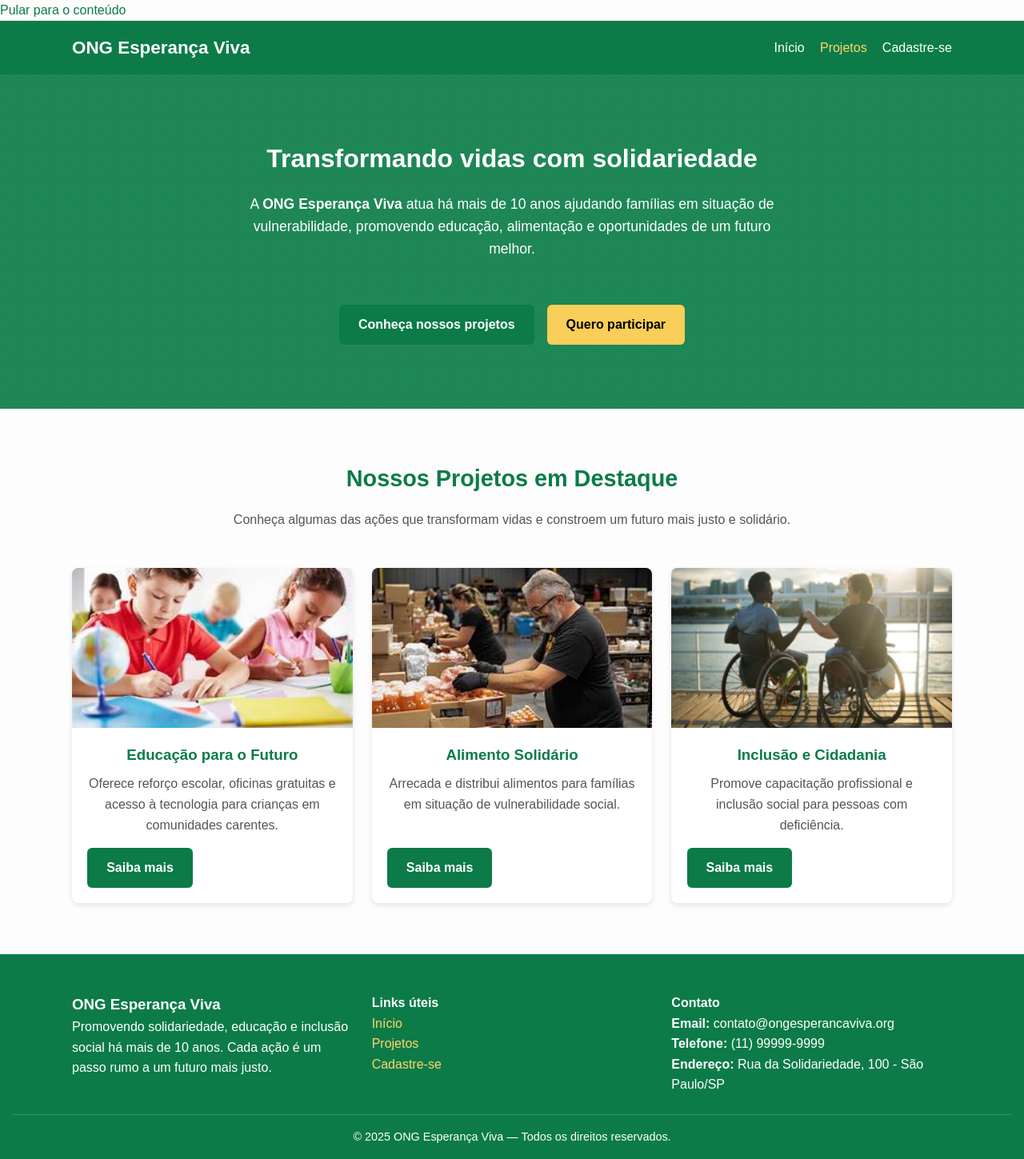
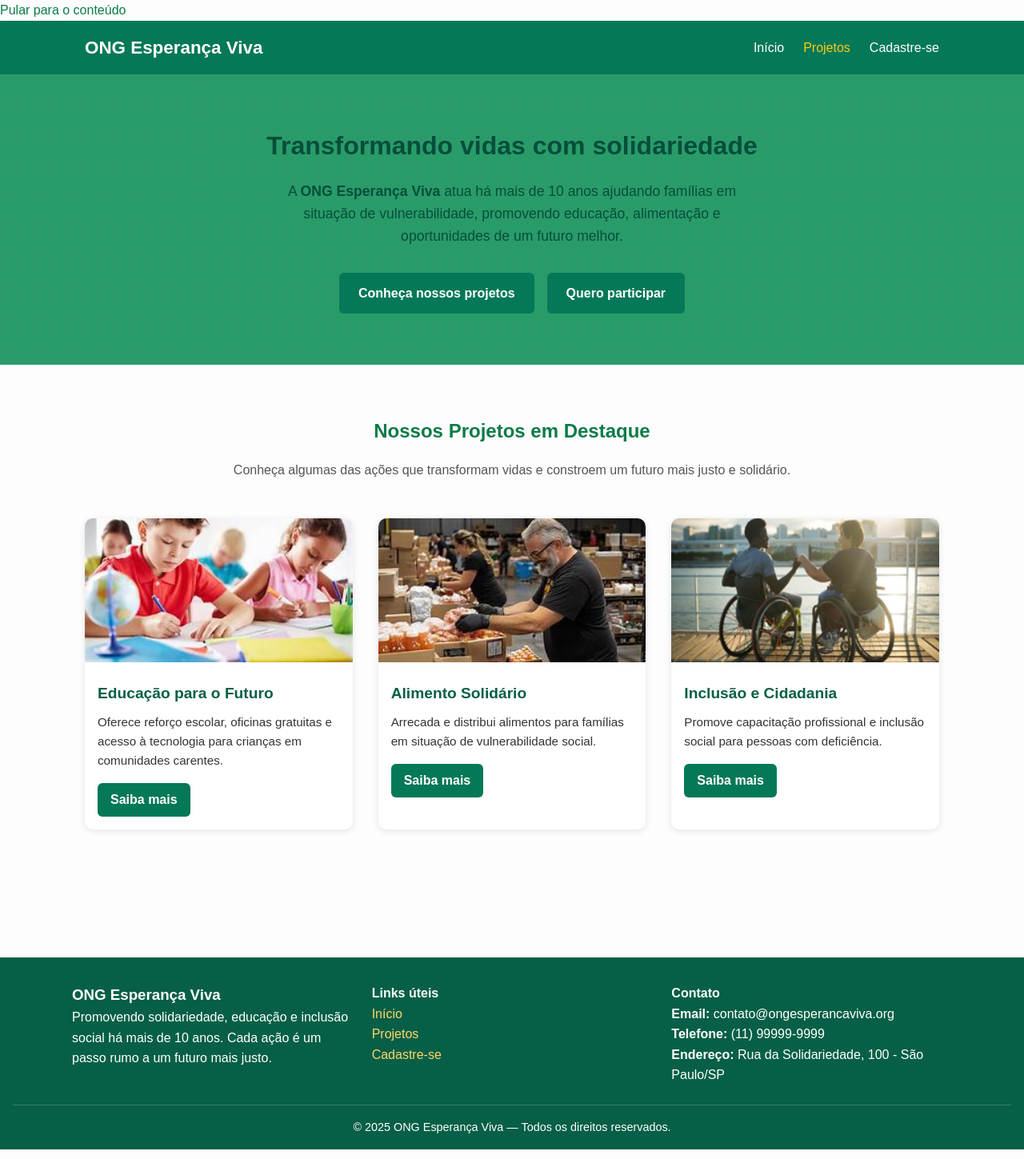
Before and after one commit to Lucas57339/ong-esperanca-viva, a plain HTML site: page index.html in a window 1280 px wide. Shown: the whole page at 80% size. Drawn offline with Linux system fonts and the light colour scheme.

Commit message:
Entrega ll

```diff
--- a/css/layout.css
+++ b/css/layout.css
@@ -1,44 +1,98 @@
-.container {
-  width: 90%;
+header {
+  background-color: #047857;
+  color: #fff;
+  padding: 1rem 0;
+}
+
+header .container {
   max-width: 1100px;
   margin: 0 auto;
+  padding: 0 1rem;
+  display: flex;
+  align-items: center;
+  justify-content: space-between;
 }
 
-section {
-  padding: 4rem 0;
+header .brand {
+  font-size: 1.3rem;
+  font-weight: 700;
 }
 
-.hero .container {
+.menu {
   display: flex;
-  flex-direction: column;
-  align-items: center;
-  justify-content: center;
-  text-align: center;
+  gap: 1.5rem;
+  list-style: none;
 }
 
-.botoes-hero {
-  display: flex;
-  gap: 1rem;
-  justify-content: center;
-  margin-top: 1.5rem;
+.menu a {
+  color: #fff;
+  text-decoration: none;
+  font-weight: 500;
+  transition: color 0.3s;
+}
+
+.menu a:hover,
+.menu a[aria-current="page"] {
+  color: #facc15;
+}
+
+.menu-toggle {
+  display: none;
+  background: none;
+  border: none;
+  color: #fff;
+  font-size: 1.5rem;
+  cursor: pointer;
+}
+
+.hero {
+  background-color: #6ee7b7;
+  color: #064e3b;
+  text-align: center;
+  padding: 4rem 1rem;
+}
+
+.hero h1 {
+  font-size: 2rem;
+  font-weight: 700;
+}
+
+.hero p {
+  font-size: 1.1rem;
+  margin: 1rem auto 2rem;
+  max-width: 600px;
+}
+
+.hero .btn {
+  background-color: #047857;
+  color: white;
+  padding: 0.8rem 1.5rem;
+  border-radius: 6px;
+  text-decoration: none;
+  font-weight: 600;
+  transition: background-color 0.3s ease, transform 0.2s ease;
+}
+
+.hero .btn:hover {
+  background-color: #065f46;
+  transform: translateY(-2px);
 }
 
 .cards-projetos {
   display: grid;
-  grid-template-columns: repeat(auto-fit, minmax(300px, 1fr));
-  gap: 1.5rem;
-  align-items: stretch;
+  grid-template-columns: repeat(auto-fit, minmax(280px, 1fr));
+  gap: 2rem;
+  max-width: 1100px;
+  margin: 3rem auto;
+  padding: 0 1rem;
 }
 
 .card {
-  display: flex;
-  flex-direction: column;
-  justify-content: space-between;
-  background: #fff;
-  border-radius: 8px;
+  background-color: #fff;
+  border-radius: 10px;
+  box-shadow: 0 2px 8px rgba(0, 0, 0, 0.1);
   overflow: hidden;
-  box-shadow: 0 3px 6px rgba(0, 0, 0, 0.1);
-  transition: transform 0.3s;
+  transition: transform 0.3s ease;
 }
 
 .card:hover {
@@ -47,97 +101,168 @@ section {
 
 .card img {
   width: 100%;
-  height: 200px;
+  height: 180px;
   object-fit: cover;
 }
 
 .card-conteudo {
-  flex-grow: 1;
-  display: flex;
-  flex-direction: column;
-  justify-content: space-between;
-  padding: 1.2rem;
+  padding: 1rem;
 }
 
-.card-conteudo h3 {
-  color: #0c7b48;
+.card h3 {
+  color: #065f46;
+  font-size: 1.2rem;
   margin-bottom: 0.5rem;
 }
 
-.card-conteudo p {
-  flex-grow: 1;
+.card p {
+  color: #333;
+  font-size: 0.95rem;
   margin-bottom: 1rem;
-  color: #555;
 }
 
-.card .btn {
-  align-self: flex-start;
+.card a {
+  background-color: #047857;
+  color: white;
+  padding: 0.5rem 1rem;
+  border-radius: 6px;
+  text-decoration: none;
+  font-weight: 600;
+  transition: background-color 0.3s ease;
 }
 
-.grade-impacto {
-  display: grid;
-  grid-template-columns: repeat(auto-fit, minmax(180px, 1fr));
-  gap: 1.5rem;
-  text-align: center;
+.card a:hover {
+  background-color: #065f46;
 }
 
 .form-cadastro {
+  background-color: #ffffff;
+  border-radius: 10px;
+  box-shadow: 0 2px 10px rgba(0, 0, 0, 0.1);
+  padding: 2rem;
   max-width: 600px;
-  margin: 0 auto;
-  background: #fff;
-  padding: 2rem;
-  border-radius: 8px;
-  box-shadow: 0 3px 8px rgba(0, 0, 0, 0.1);
+  margin: 2rem auto;
 }
 
-fieldset {
+.form-cadastro fieldset {
   border: none;
   display: flex;
   flex-direction: column;
   gap: 1rem;
 }
 
-footer {
-  background-color: #0c7b48;
-  color: #fff;
-  padding: 3rem 1rem 1rem;
+.form-cadastro legend {
+  font-weight: 600;
+  font-size: 1.2rem;
+  color: #065f46;
+  margin-bottom: 0.5rem;
 }
 
-.rodape-grid {
-  display: grid;
-  grid-template-columns: repeat(auto-fit, minmax(220px, 1fr));
-  gap: 1.5rem;
+.form-cadastro label {
+  font-weight: 500;
+  color: #065f46;
 }
 
-.rodape-copy {
-  text-align: center;
-  border-top: 1px solid rgba(255, 255, 255, 0.2);
-  margin-top: 1.5rem;
-  padding-top: 1rem;
-  font-size: 0.9rem;
+.form-cadastro input,
+.form-cadastro select,
+.form-cadastro textarea {
+  width: 100%;
+  padding: 0.8rem;
+  border: 1px solid #ccc;
+  border-radius: 8px;
+  font-size: 1rem;
+  transition: border-color 0.3s ease, box-shadow 0.3s ease;
 }
 
-.menu-toggle {
-  display: none;
-  background: none;
+.form-cadastro input:focus,
+.form-cadastro select:focus,
+.form-cadastro textarea:focus {
+  border-color: #047857;
+  box-shadow: 0 0 0 2px rgba(4, 120, 87, 0.2);
+  outline: none;
+}
+
+.form-cadastro button {
+  background-color: #047857;
+  color: white;
+  border: none;
+  border-radius: 8px;
+  padding: 0.9rem;
+  font-size: 1rem;
+  font-weight: 600;
+  cursor: pointer;
+  margin-top: 0.5rem;
+  transition: background-color 0.3s ease, transform 0.2s ease;
+}
+
+.form-cadastro button:hover {
+  background-color: #065f46;
+  transform: translateY(-2px);
+}
+
+@media (max-width: 600px) {
+  .form-cadastro {
+    padding: 1.5rem;
+    width: 90%;
+  }
+}
+
+footer {
+  background-color: #065f46;
   color: #fff;
-  font-size: 1.5rem;
-  border: none;
-  cursor: pointer;
+  padding: 2rem 1rem 1rem;
+  margin-top: 3rem;
+}
+
+.footer-content {
+  display: grid;
+  grid-template-columns: repeat(auto-fit, minmax(250px, 1fr));
+  gap: 2rem;
+  max-width: 1100px;
+  margin: 0 auto;
+}
+
+.footer-col h4 {
+  margin-bottom: 1rem;
+  font-size: 1.1rem;
+}
+
+.footer-col ul {
+  list-style: none;
+  padding: 0;
+}
+
+.footer-col ul li {
+  margin-bottom: 0.5rem;
+  font-size: 0.95rem;
+}
+
+.footer-col ul a {
+  color: #facc15;
+  text-decoration: none;
+  transition: color 0.3s;
+}
+
+.footer-col ul a:hover {
+  color: #fff;
+}
+
+.footer-base {
+  text-align: center;
+  font-size: 0.9rem;
+  color: #d1d5db;
+  margin-top: 1.5rem;
+  border-top: 1px solid rgba(255, 255, 255, 0.2);
+  padding-top: 1rem;
 }
 
 @media (max-width: 768px) {
-  .container {
-    width: 95%;
-  }
-
   .menu {
     display: none;
     flex-direction: column;
-    align-items: center;
-    background-color: #0c7b48;
-    width: 100%;
-    padding: 1rem 0;
+    background-color: #065f46;
+    padding: 1rem;
+    border-radius: 8px;
   }
 
   .menu.ativo {
@@ -147,118 +272,10 @@ footer {
   .menu-toggle {
     display: block;
   }
-
-  .form-cadastro {
-    padding: 1.5rem;
-  }
-
-  .botoes-hero {
-    flex-direction: column;
-  }
-
-  .rodape-grid {
-    grid-template-columns: 1fr;
-    text-align: center;
-  }
 }
 
-.cards-projetos {
-  display: grid;
-  grid-template-columns: repeat(auto-fit, minmax(280px, 1fr));
-  gap: 1.5rem;
-  align-items: stretch;
-}
-
-.card {
-  display: flex;
-  flex-direction: column;
-  justify-content: space-between;
-}
-
-.card-conteudo {
-  flex-grow: 1;
-  display: flex;
-  flex-direction: column;
-  justify-content: space-between;
-}
-
-.card-conteudo p {
-  flex-grow: 1;
-}
-
-.card .btn {
-  align-self: flex-start;
-}
-
-.cadastro h1 {
-  text-align: center;
-}
-
-.cadastro .intro {
+.texto-centralizado {
   text-align: center;
   max-width: 800px;
   margin: 0 auto 2rem;
-  color: #555;
 }
-.hero {
-  background-color: #4aa376;
-  color: #fff;
-  text-align: center;
-  padding: 5rem 1rem;
-}
-
-.hero h1 {
-  font-size: 2rem;
-  margin-bottom: 1rem;
-}
-
-.hero p {
-  max-width: 700px;
-  margin: 0 auto 2rem;
-  font-size: 1.1rem;
-  line-height: 1.6;
-}
-
-.btn-verde {
-  background-color: #0c7b48;
-  color: #fff;
-  padding: 0.75rem 1.5rem;
-  border-radius: 6px;
-  text-decoration: none;
-  transition: background 0.3s;
-}
-
-.btn-verde:hover {
-  background-color: #095c35;
-}
-
-.btn-amarelo {
-  background-color: #f9cf59;
-  color: #000;
-  padding: 0.75rem 1.5rem;
-  border-radius: 6px;
-  text-decoration: none;
-  transition: background 0.3s;
-}
-
-.btn-amarelo:hover {
-  background-color: #e6b700;
-}
-
-.destaques {
-  text-align: center;
-  padding: 4rem 1rem;
-}
-
-.destaques h2 {
-  color: #0c7b48;
-  font-size: 1.8rem;
-  margin-bottom: 1rem;
-}
-
-.intro {
-  max-width: 700px;
-  margin: 0 auto 3rem;
-  color: #555;
-  font-size: 1rem;
-}
```
